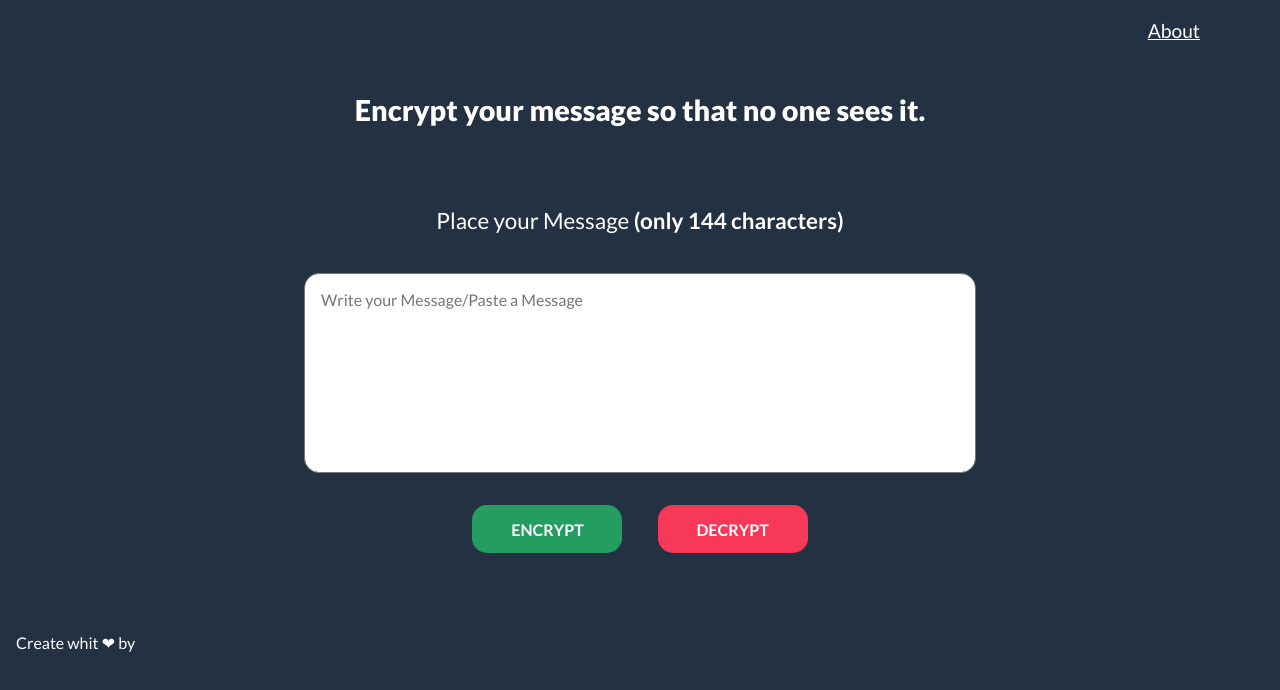
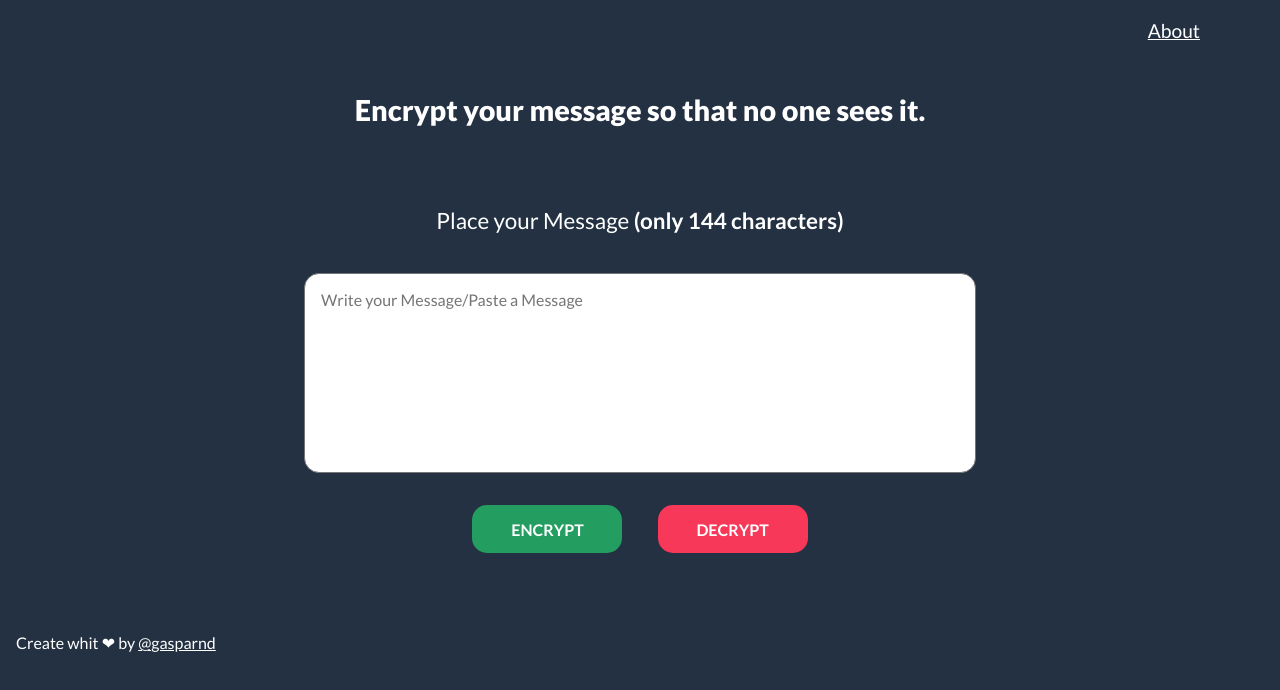
Before and after one commit to gasparnd/Encriptame, a website: page src/index.html in a window 1280 px wide. Drawn offline with nearby package versions, Linux system fonts and the light colour scheme.

Commit message:
change footer link

```diff
--- a/src/index.html
+++ b/src/index.html
@@ -51,7 +51,7 @@
 
 	<footer class="footer">
 		<p>
-			Create whit ❤ by <a target="_blank" href="https://https://www.github.com/gasparnd/</a>
+			Create whit ❤ by <a target="_blank" href="https://www.github.com/gasparnd">@gasparnd</a>
 		</p>
 	</footer>
 
```
